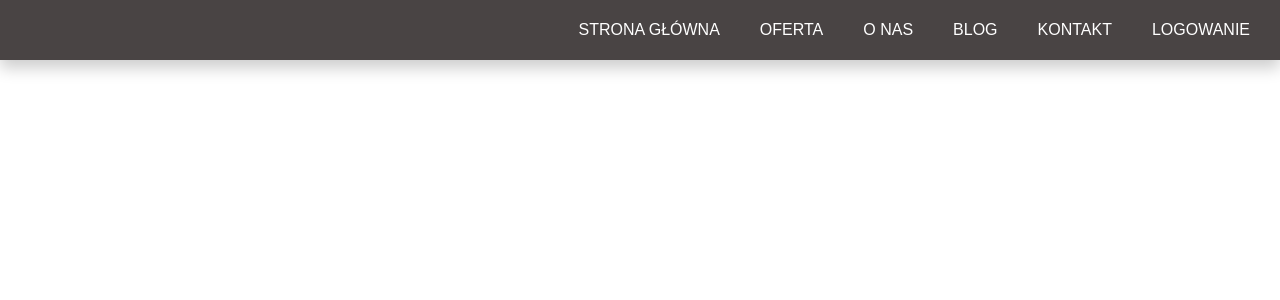
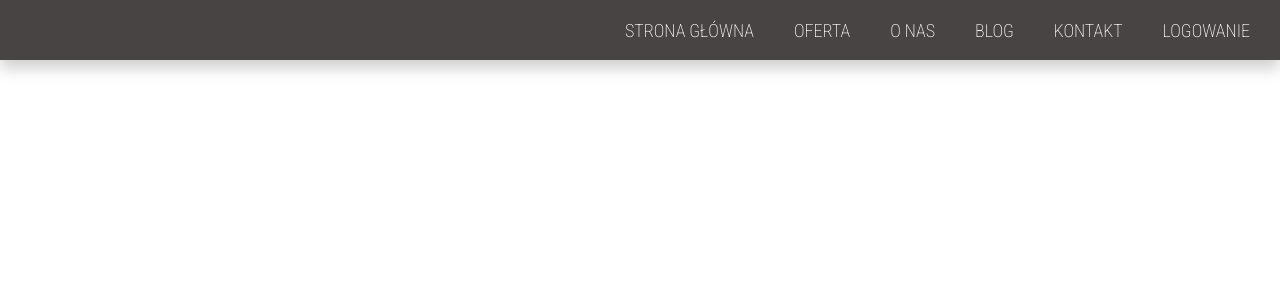
Before and after one commit to BartekArseniuk/cabbie-frontend, a Vue app: page / in a window 1280 px wide. Shown: the top 300 px of the page. Built offline with nearby package versions, Linux system fonts and the light colour scheme.

Commit message:
add font to app bar

```diff
--- a/src/components/HomePage.vue
+++ b/src/components/HomePage.vue
@@ -30,7 +30,7 @@ export default {
 }
 </script>
 
-<style>
+<style scoped>
 .app-bar {
     position: fixed;
     top: 0;
@@ -38,7 +38,6 @@ export default {
     right: 0;
     background-color: #494444;
     color: white;
-    font-size: 16px;
     display: flex;
     justify-content: space-between;
     align-items: center;
@@ -67,7 +66,8 @@ export default {
     background: none;
     border: none;
     color: white;
-    font-size: 1em;
+    font-family: 'Roboto-Extra-Light', 'sans-serif';
+    font-size: 18px;
     padding: 10px;
     cursor: pointer;
     border-radius: 5px;
--- a/src/main.js
+++ b/src/main.js
@@ -1,4 +1,5 @@
 import { createApp } from 'vue'
 import App from './App.vue'
+import '@/styles/fonts.scss'
 
 createApp(App).mount('#app')
--- /dev/null
+++ b/src/styles/fonts.scss
@@ -0,0 +1,6 @@
+@font-face {
+    font-family: 'Roboto-Extra-Light';
+    src: url('@/assets/fonts/RobotoCondensed-ExtraLight.ttf') format('truetype');
+    font-weight: normal;
+    font-style: normal;
+}
```
Also changed, not shown: src/assets/fonts/RobotoCondensed-ExtraLight.ttf (added).
